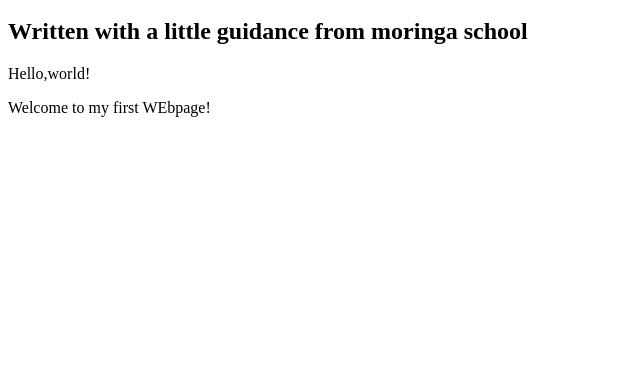
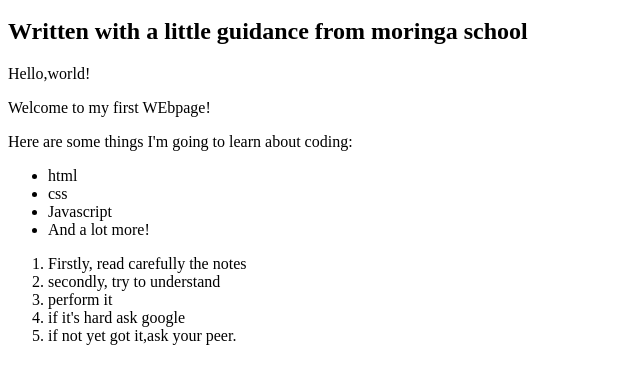
Before and after one commit to vankessa/my-first-webpage, a plain HTML site: page my-first-webpage.html in a window 1280 px wide. Shown: the part 48-432 px from the top of the page, without its empty margins (0-640 px from the left). Drawn offline with Linux system fonts and the light colour scheme.

Commit message:
added ordered and unorded list

```diff
--- a/my-first-webpage.html
+++ b/my-first-webpage.html
@@ -8,7 +8,21 @@
             <h1> My first Webpage</h1>
             <h2> Written with a little guidance from moringa school</h2>
             <p>Hello,world!</p>
-           <p> Welcome to my first WEbpage!</p>
+            <p> Welcome to my first WEbpage!</p>
+            <p> Here are some things I'm going to learn about coding:</p>
+            <ul>
+               <li> html </li>
+               <li>css </li>
+               <li> Javascript</li>
+               <li> And a lot more!</li>
+            </ul>
+            <ol>
+                <li> Firstly, read carefully the notes</li>
+                <li> secondly, try to understand</li>
+                <li> perform it</li>
+                <li> if it's hard ask google</li>
+                <li> if not yet got it,ask your peer.</li>
+            </ol>
         </body>
     </head>
 </html>
```
